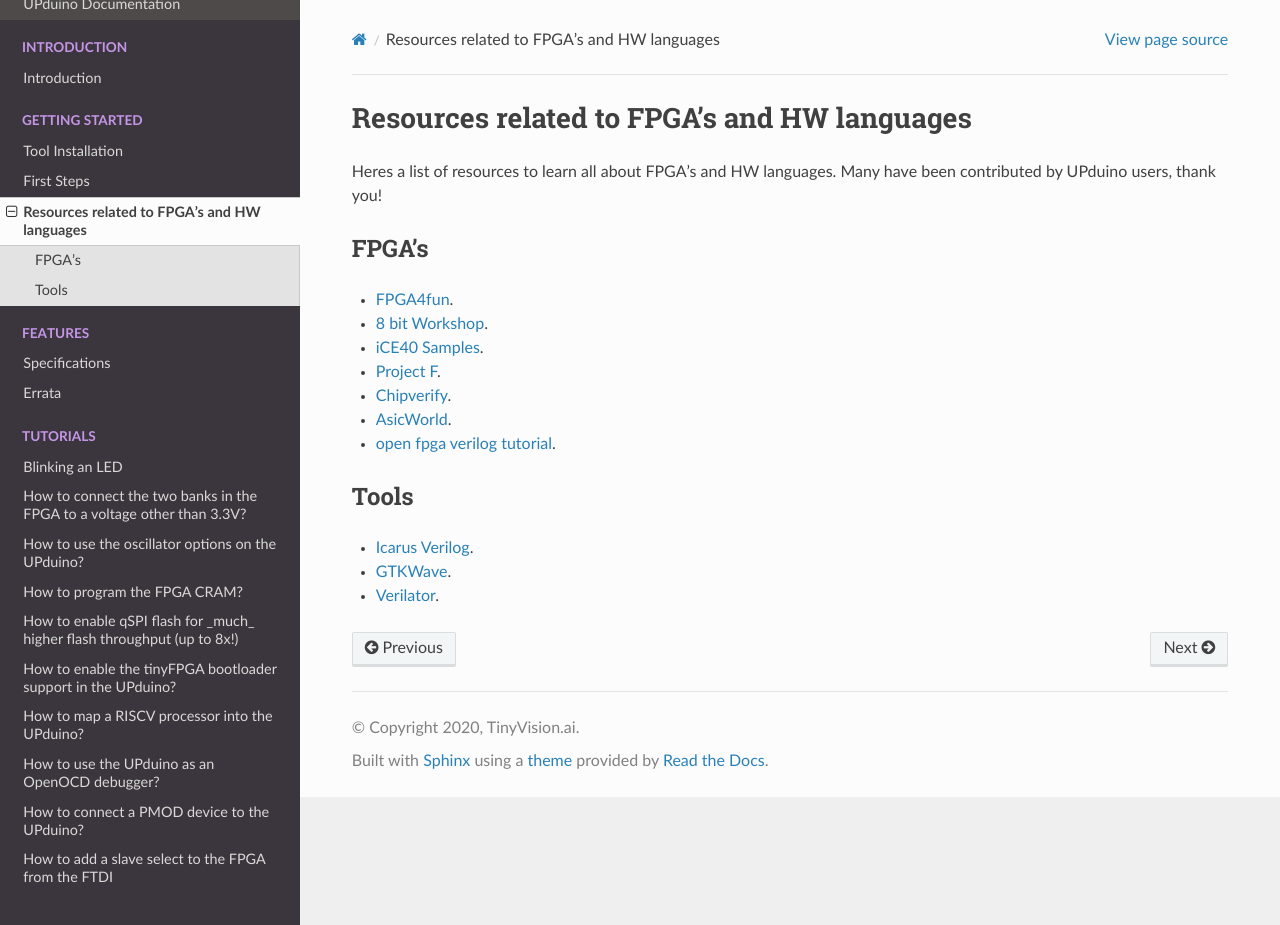
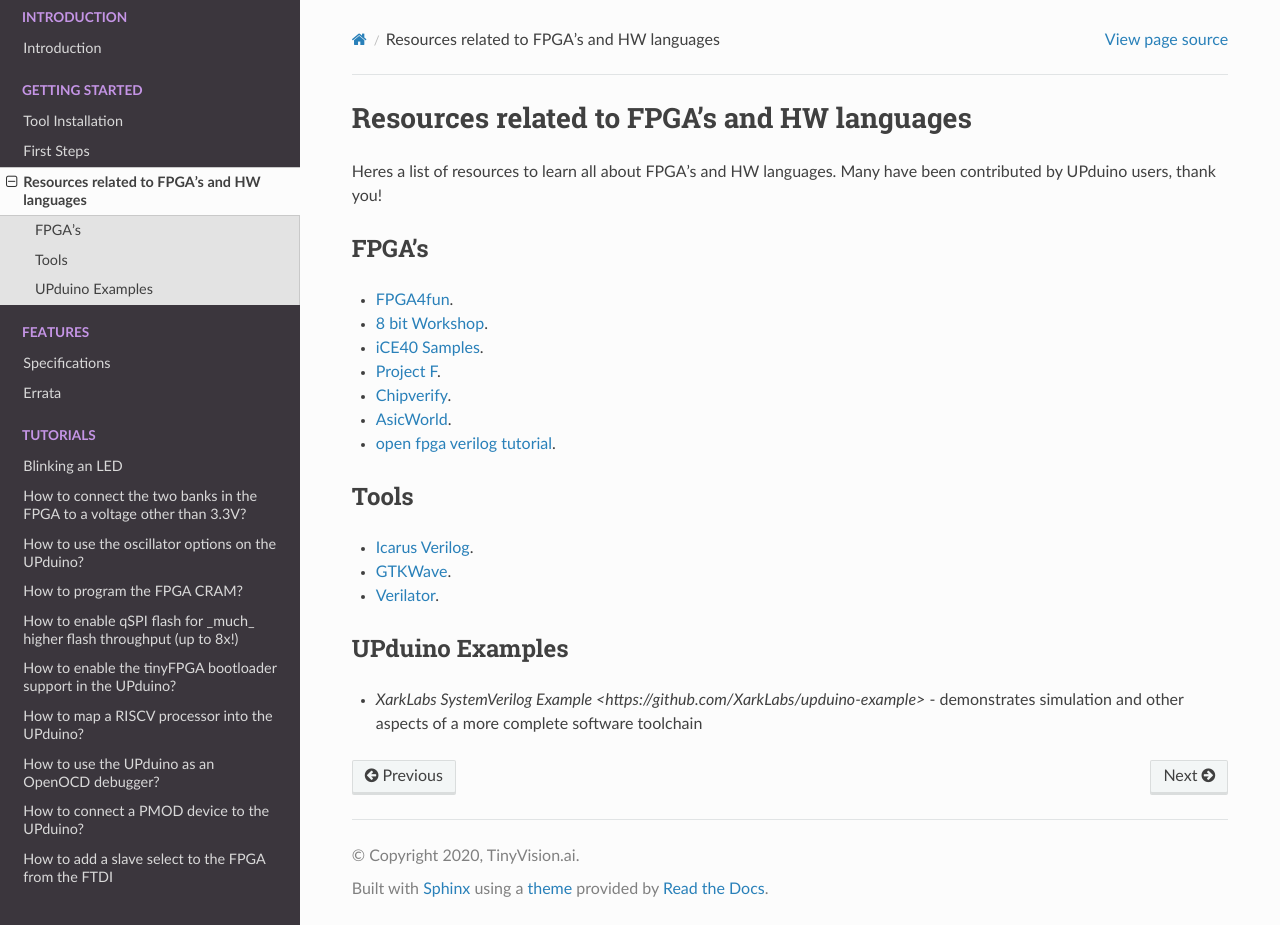
Before and after one commit to tinyvision-ai-inc/UPduino-v3.0, a Sphinx documentation site: the page built from docs/source/getting_started/verilog_resources.rst, in a window 1280 px wide and 925 px high. Built offline with Sphinx 7.4.7 and the Read the Docs theme 2.0.0, drawn with Linux system fonts in a browser that asks for light colours; pages that are not in the unit, such as notebooks, are missing from menus; some of the changed lines change nothing that is shown.

Commit message:
Patronics Patch (#1)
* Fix broken links

they were internal rather than external links, so just led to 404s

* add an additional resource, the examples from XarkLabs

This example has other valuable resources like guides on simulation, pullup resistors, validation, etc.

authored-by: Patrick Leiser <patrick27leiser@yahoo.com>

```diff
--- a/docs/source/getting_started/verilog_resources.rst
+++ b/docs/source/getting_started/verilog_resources.rst
@@ -4,8 +4,8 @@
 
 FPGA's
 --------
-- `FPGA4fun <www.fpga4fun.com>`_.
-- `8 bit Workshop <www.8bitworkshop.com>`_.
+- `FPGA4fun <https://www.fpga4fun.com>`_.
+- `8 bit Workshop <https://8bitworkshop.com>`_.
 - `iCE40 Samples <https://github.com/damdoy/ice40_ultraplus_examples>`_.
 - `Project F <https://projectf.io/>`_.
 - `Chipverify <https://www.chipverify.com/verilog/verilog-introduction>`_.
@@ -17,3 +17,7 @@
 - `Icarus Verilog <http://iverilog.icarus.com/>`_.
 - `GTKWave <https://iverilog.fandom.com/wiki/GTKWave>`_.
 - `Verilator <https://www.veripool.org/wiki/verilator>`_.
+
+UPduino Examples
+-------
+- `XarkLabs  SystemVerilog Example <https://github.com/XarkLabs/upduino-example>` - demonstrates simulation and other aspects of a more complete software toolchain
```
